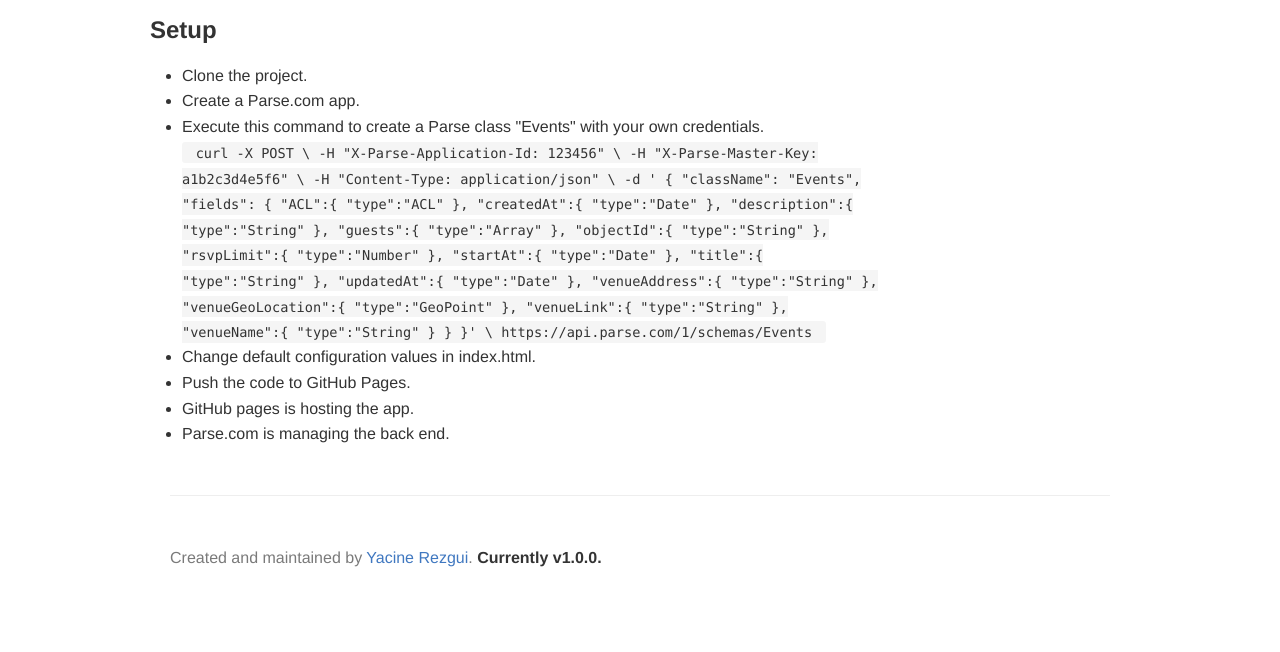
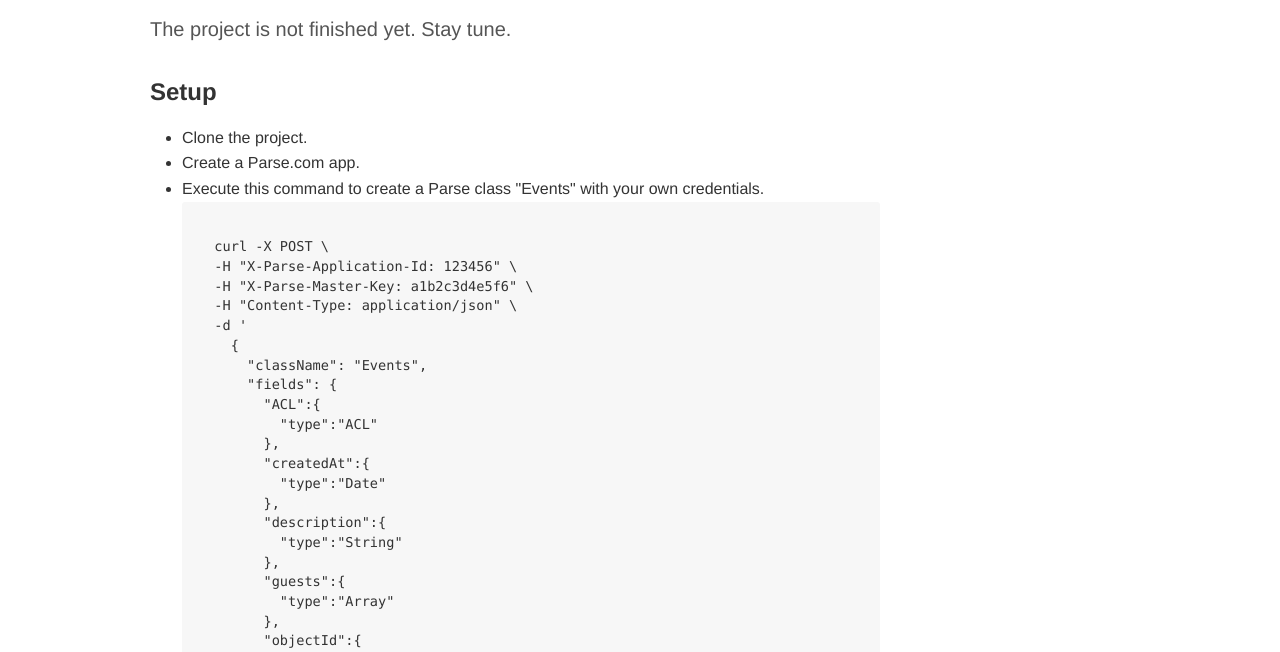
Before and after one commit to naltaki/naltaki.github.io, a plain HTML site: page docs.html in a window 1280 px wide. Shown: the part 148-800 px from the top of the page. Drawn offline with Linux system fonts and the light colour scheme.

Commit message:
Update setup instructions

```diff
--- a/docs.html
+++ b/docs.html
@@ -37,15 +37,15 @@
         <h1 class="page-title">Docs</h1>
 
         <div class="markdown-body">
+          <p>The project is not finished yet. Stay tune.</p>
           <h3 id="what-and-why">Setup</h3>
-
           <ul>
             <li>Clone the project.</li>
 
             <li>Create a Parse.com app.</li>
 
             <li>Execute this command to create a Parse class "Events" with your own credentials.</li>
-
+            <pre>
 <code>
   curl -X POST \
   -H "X-Parse-Application-Id: 123456" \
@@ -98,14 +98,14 @@
     }' \
   https://api.parse.com/1/schemas/Events
 </code>
-
+            </pre>
             <li>Change default configuration values in index.html.</li>
 
-            <li>Push the code to GitHub Pages.</li>
+            <li>Push the code to <code>gh-pages</code> branch.</li>
 
-            <li>GitHub pages is hosting the app.</li>
+            <li>Go to <a href="https://www.parse.com/apps" target="_blank">Parse dashboard</a> to add events.</li>
 
-            <li>Parse.com is managing the back end.</li>
+            <li>Enjoy your user group website :)</li>
           </ul>
         </div>
       </div>
```
Lines whose indentation alone changed are shown as unchanged.
